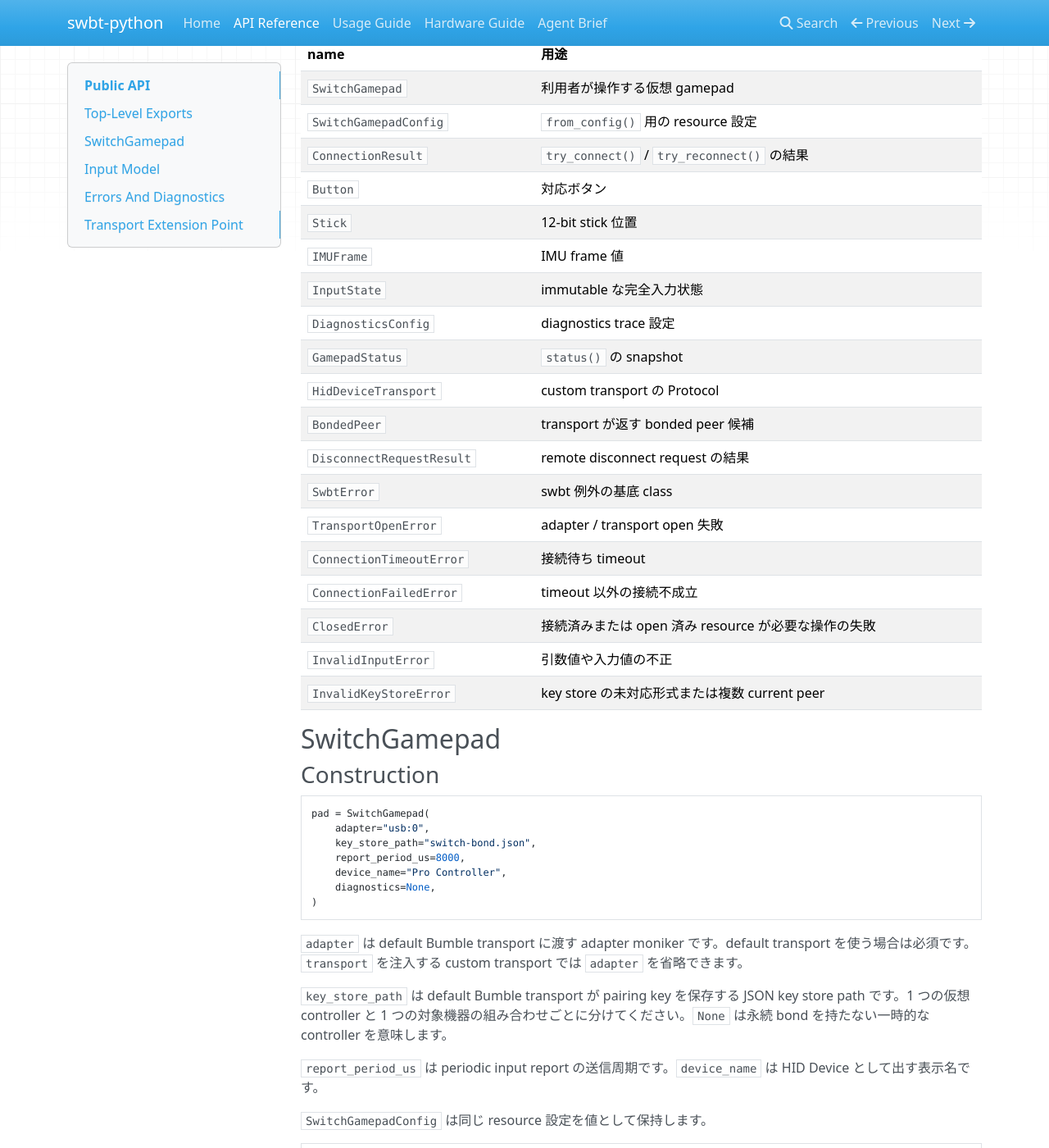
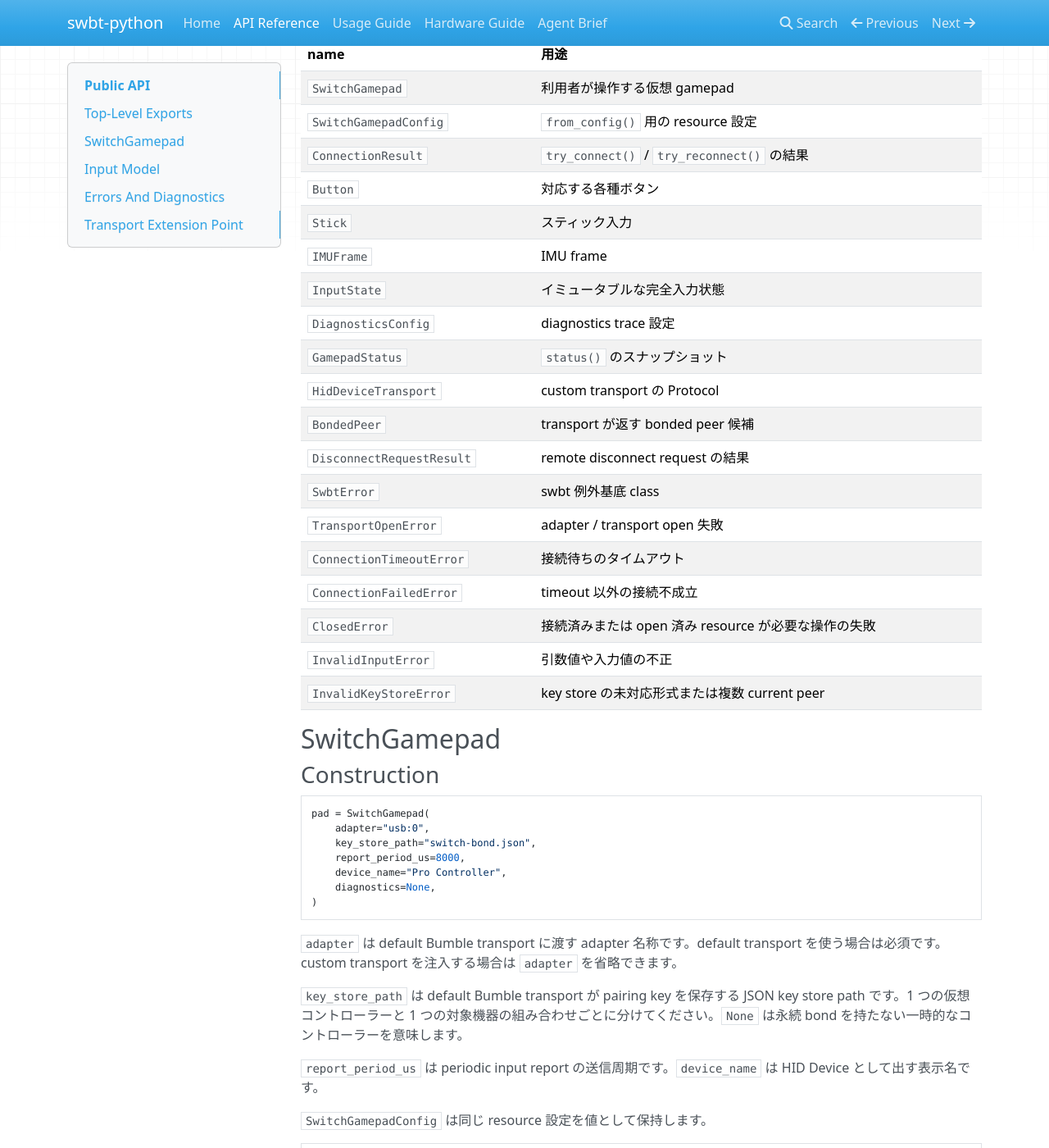
Before and after one commit to niart120/swbt-python, an MkDocs documentation site: the page built from docs/api.md, in a window 1280 px wide and 1400 px high, scrolled down 363 px. Shown: the whole window at 82% size. Built offline with MkDocs 1.6.1, drawn with Linux system fonts in a browser that asks for light colours; nearby versions of some CDN libraries; some of the changed text lies outside the part shown.

Commit message:
docs(public): 公開文書のメタ表現を整理

````diff
--- a/docs/api.md
+++ b/docs/api.md
@@ -1,12 +1,12 @@
 # Public API
 
-この文書は `swbt-python` の公開 API 仕様です。通常利用では `swbt` module root から import します。
+`swbt-python` の公開 API は `swbt` module root から import します。
 
 ```python
 from swbt import Button, IMUFrame, InputState, Stick, SwitchGamepad
 ```
 
-`swbt.gamepad.*` や `swbt.transport.*` の deep import は、テスト、移行作業、custom transport 実装時だけに限定してください。`HidDeviceTransport` は custom transport 用の public extension point です。Bumble 型を public API に露出しません。
+`swbt.gamepad.*` や `swbt.transport.*` の deep import は、テスト、移行作業、custom transport 実装に限定します。`HidDeviceTransport` は custom transport 用の public extension point です。Bumble 型を public API に露出しません。
 
 ## Top-Level Exports
 
@@ -17,18 +17,18 @@
 | `SwitchGamepad` | 利用者が操作する仮想 gamepad |
 | `SwitchGamepadConfig` | `from_config()` 用の resource 設定 |
 | `ConnectionResult` | `try_connect()` / `try_reconnect()` の結果 |
-| `Button` | 対応ボタン |
-| `Stick` | 12-bit stick 位置 |
-| `IMUFrame` | IMU frame 値 |
-| `InputState` | immutable な完全入力状態 |
+| `Button` | 対応する各種ボタン |
+| `Stick` | スティック入力 |
+| `IMUFrame` | IMU frame |
+| `InputState` | イミュータブルな完全入力状態 |
 | `DiagnosticsConfig` | diagnostics trace 設定 |
-| `GamepadStatus` | `status()` の snapshot |
+| `GamepadStatus` | `status()` のスナップショット |
 | `HidDeviceTransport` | custom transport の Protocol |
 | `BondedPeer` | transport が返す bonded peer 候補 |
 | `DisconnectRequestResult` | remote disconnect request の結果 |
-| `SwbtError` | swbt 例外の基底 class |
+| `SwbtError` | swbt 例外基底 class |
 | `TransportOpenError` | adapter / transport open 失敗 |
-| `ConnectionTimeoutError` | 接続待ち timeout |
+| `ConnectionTimeoutError` | 接続待ちのタイムアウト |
 | `ConnectionFailedError` | timeout 以外の接続不成立 |
 | `ClosedError` | 接続済みまたは open 済み resource が必要な操作の失敗 |
 | `InvalidInputError` | 引数値や入力値の不正 |
@@ -48,9 +48,9 @@
 )
 ```
 
-`adapter` は default Bumble transport に渡す adapter moniker です。default transport を使う場合は必須です。`transport` を注入する custom transport では `adapter` を省略できます。
+`adapter` は default Bumble transport に渡す adapter 名称です。default transport を使う場合は必須です。custom transport を注入する場合は `adapter` を省略できます。
 
-`key_store_path` は default Bumble transport が pairing key を保存する JSON key store path です。1 つの仮想 controller と 1 つの対象機器の組み合わせごとに分けてください。`None` は永続 bond を持たない一時的な controller を意味します。
+`key_store_path` は default Bumble transport が pairing key を保存する JSON key store path です。1 つの仮想コントローラーと 1 つの対象機器の組み合わせごとに分けてください。`None` は永続 bond を持たない一時的なコントローラーを意味します。
 
 `report_period_us` は periodic input report の送信周期です。`device_name` は HID Device として出す表示名です。
 
@@ -133,13 +133,13 @@
 
 `snapshot()` は現在の `InputState` を返します。`status()` は `GamepadStatus` を返します。
 
-`GamepadStatus` は `connection_state`、`report_counters`、`last_subcommand_id`、`raw_rumble`、`last_error` を持ちます。状態監視や diagnostics の確認用であり、高頻度 control path には使いません。
+`GamepadStatus` は `connection_state`、`report_counters`、`last_subcommand_id`、`raw_rumble`、`last_error` を持ちます。
 
 ## Input Model
 
 `Button` は `A`、`B`、`X`、`Y`、`L`、`R`、`ZL`、`ZR`、`PLUS`、`MINUS`、`HOME`、`CAPTURE`、`LEFT_STICK`、`RIGHT_STICK`、`DPAD_UP`、`DPAD_DOWN`、`DPAD_LEFT`、`DPAD_RIGHT` を持ちます。
 
-`Stick.center()` は中央位置を返します。`Stick.raw(x=..., y=...)` は `0..4095` の raw 値を受けます。`Stick.normalized(x=..., y=...)` は `-1.0..1.0` を raw 値へ変換します。
+`Stick.center()` はスティックの中央位置を返します。`Stick.raw(x=..., y=...)` は `0..4095` の生の値を受けます。`Stick.normalized(x=..., y=...)` は `-1.0..1.0` を生の値へ変換します。
 
 `Stick.tilt(x, y)` は `Stick.normalized(x=x, y=y)` と同じ正規化座標を使う短い生成 API です。`Stick.up(amount=1.0)`、`Stick.down(amount=1.0)`、`Stick.left(amount=1.0)`、`Stick.right(amount=1.0)` は単一方向の倒し込み量を `0.0..1.0` で受けます。`amount=0.0` は中央、`amount=1.0` は全倒しです。`Stick.tilt(1.0, 1.0)` は x/y を個別に検証する既存の矩形座標モデルとして許可します。
 
````
Also changed, not shown: other parts of docs/api.md (+1 -1 lines), docs/hardware-test-log.md (+1 -1 lines), docs/hardware.md (+1 -1 lines), docs/index.md (+1 -3 lines), docs/usage.md (+2 -2 lines), 3 other files.
